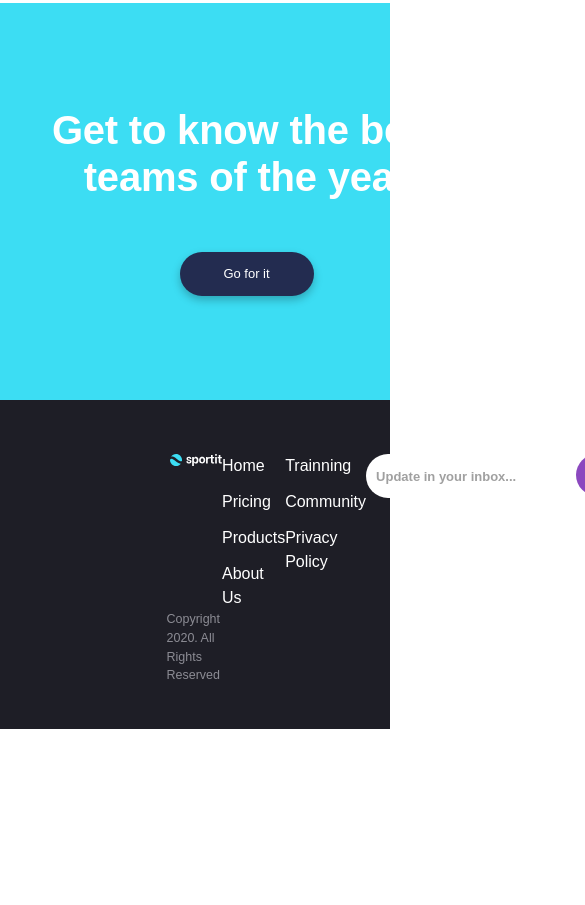
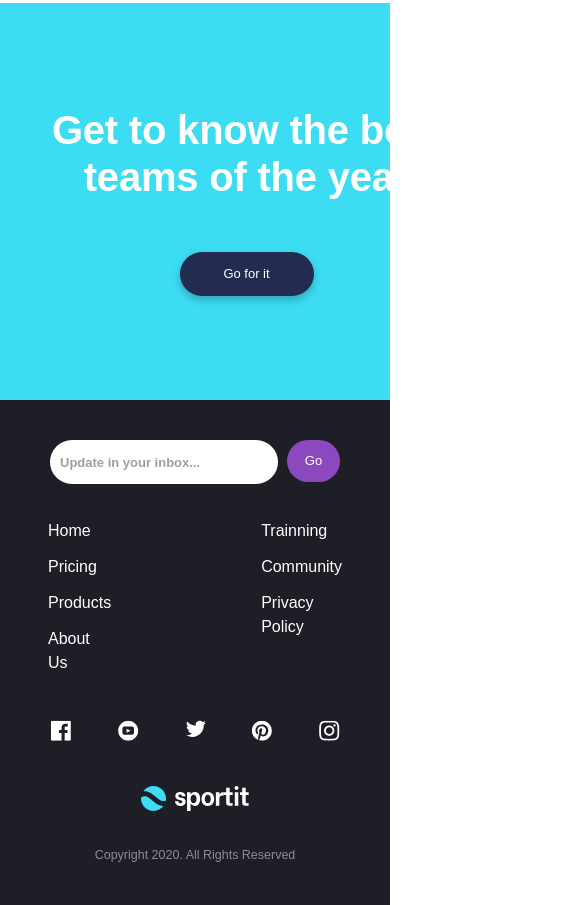
Before and after one commit to MrLapa/responsive-web-design-landing, a website built with Vite: page index.html in a window 390 px wide. Shown: the part 2922-3827 px from the top of the page, 585 px wide, since content can reach past the window. Before the commit the page ends 3651 px from the top, so only its background shows below. Built offline with nearby package versions, Linux system fonts and the light colour scheme; files whose address does not match are found by name.

Commit message:
Create responsive behavior for the footer

```diff
--- a/index.html
+++ b/index.html
@@ -146,7 +146,7 @@
     <footer>
       <div class="footer-wrapper">
         <section class="container-social">
-          <div>
+          <div class="logo-wrapper">
             <img src="images/sportit-white-letters.svg" alt="sportit logo" />
           </div>
           <ul class="social-networks">
--- a/style.css
+++ b/style.css
@@ -613,4 +613,44 @@ footer {
     background-color: var(--color-primary-2);
     color: var(--color-white);
   }
+
+  footer {
+    padding: var(--size-40) var(--size-50);
+    gap: var(--size-25);
+  }
+
+  .footer-wrapper {
+    flex-direction: column-reverse;
+    gap: var(--size-25);
+  }
+
+  .container-social {
+    flex-direction: column-reverse;
+    gap: var(--size-25);
+  }
+
+  .logo-wrapper {
+    padding: var(--size-10);
+    margin: 0 auto;
+  }
+
+  .social-networks {
+    display: flex;
+    padding: var(--size-10) 0;
+    justify-content: space-between;
+  }
+
+  .container-links {
+    padding: var(--size-10);
+    gap: 9.375rem;
+    justify-content: center;
+  }
+
+  .container-subscribe .input-text {
+    width: 100%;
+  }
+
+  .copyright {
+    justify-content: center;
+  }
 }
```
